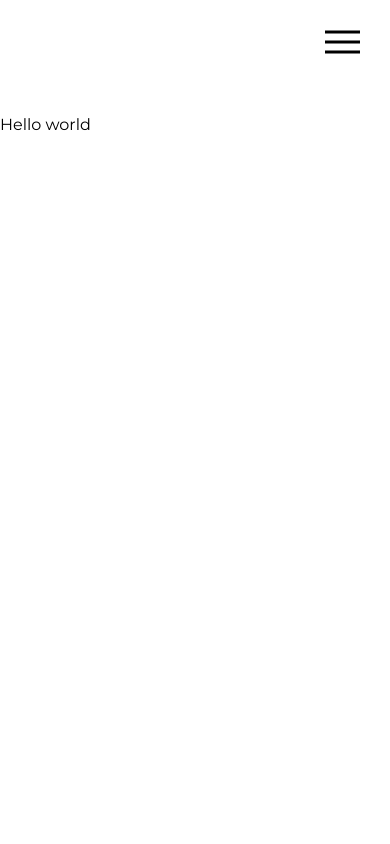
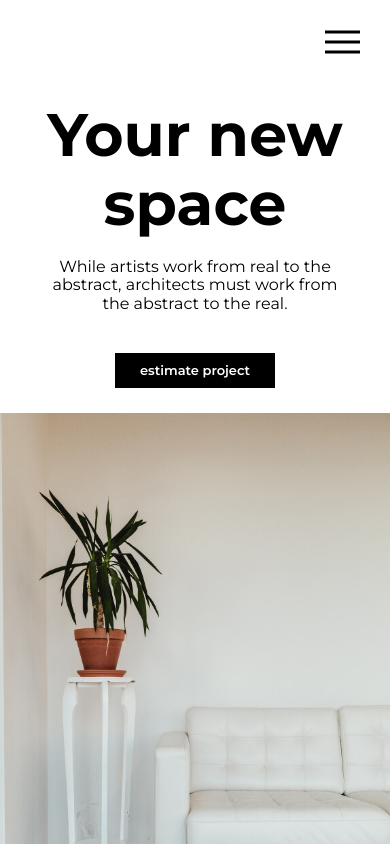
Before and after one commit to mateuszral/blog-gatsby, a Gatsby site: page / in a window 390 px wide. Shown: the top 844 px of the page. Built offline with nearby package versions, Linux system fonts and the light colour scheme; Gatsby itself is replaced by a stand-in of ours.

Commit message:
Add homepage mobile view

```diff
--- a/src/pages/index.js
+++ b/src/pages/index.js
@@ -1,5 +1,77 @@
 import React from 'react';
+import { graphql } from 'gatsby';
+import styled from 'styled-components';
+import Img from 'gatsby-image';
+import Button from 'components/Button/Button';
 
-const IndexPage = () => <p>Hello world</p>;
+const StyledWrapper = styled.div`
+  width: 100%;
+  /* height: calc(200vh - 100px); */
+  display: grid;
+  grid-template-rows: 1fr 2fr;
+`;
+
+const ContentWrapper = styled.div`
+  display: flex;
+  flex-direction: column;
+  justify-content: flex-start;
+  align-items: center;
+`;
+
+const StyledHeading = styled.h1`
+  font-size: 60px;
+  width: 100%;
+  text-align: center;
+`;
+
+const StyledParagraph = styled.p`
+  padding: 0 50px;
+  margin: 20px 0 40px;
+  width: 100%;
+  text-align: center;
+`;
+
+const StyledImg = styled(Img)`
+  /* position: absolute !important; */
+  top: 20px;
+  right: 0;
+  /* display: none; */
+  width: 100%;
+  height: 100%;
+  object-fit: cover;
+
+  ${({ theme }) => theme.mq.bigTablet} {
+    display: block;
+  }
+`;
+
+const IndexPage = ({
+  data: {
+    file: {
+      childImageSharp: { fluid },
+    },
+  },
+}) => (
+  <StyledWrapper>
+    <ContentWrapper>
+      <StyledHeading>Your new space</StyledHeading>
+      <StyledParagraph>While artists work from real to the abstract, architects must work from the abstract to the real.</StyledParagraph>
+      <Button>estimate project</Button>
+    </ContentWrapper>
+    <StyledImg fluid={fluid} />
+  </StyledWrapper>
+);
+
+export const query = graphql`
+  {
+    file(name: { eq: "hero" }) {
+      childImageSharp {
+        fluid(maxWidth: 800, maxHeight: 1200, quality: 100) {
+          ...GatsbyImageSharpFluid_tracedSVG
+        }
+      }
+    }
+  }
+`;
 
 export default IndexPage;
```
